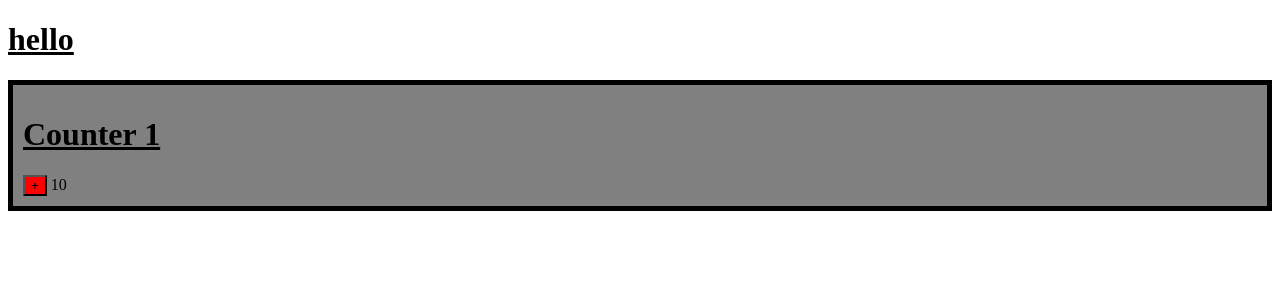
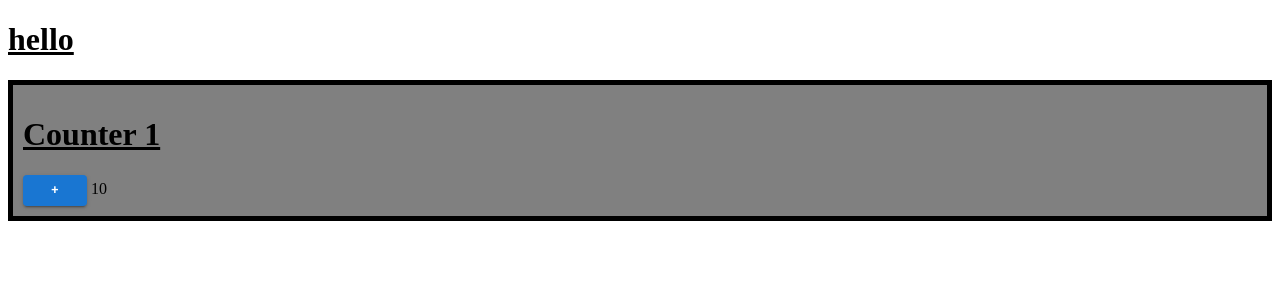
Before and after one commit to egoing/lgcns-2407171, a React (Vite) app: page / in a window 1280 px wide. Shown: the top 300 px of the page. Built offline with nearby package versions, Linux system fonts and the light colour scheme.

Commit message:
mui를 설치하고, button을 사용하는 예제

```diff
--- a/package.json
+++ b/package.json
@@ -10,6 +10,9 @@
     "preview": "vite preview"
   },
   "dependencies": {
+    "@emotion/react": "^11.14.0",
+    "@emotion/styled": "^11.14.1",
+    "@mui/material": "^7.2.0",
     "react": "^19.1.0",
     "react-dom": "^19.1.0"
   },
--- a/src/App.tsx
+++ b/src/App.tsx
@@ -1,6 +1,7 @@
 import { useState } from "react";
 import "./App.css";
 import s from "./App.module.css";
+import { Button } from "@mui/material";
 console.log("🚀 ~ s:", s.btn);
 
 function Counter({ title, initValue }: { title: string; initValue: number }) {
@@ -14,9 +15,9 @@ function Counter({ title, initValue }: { title: string; initValue: number }) {
     return (
         <div style={css}>
             <h1>{title}</h1>
-            <button className={s.btn} onClick={handleClick}>
+            <Button variant="contained" size="small" onClick={handleClick}>
                 +
-            </button>{" "}
+            </Button>{" "}
             {count}
         </div>
     );
```
Also changed, not shown: 1 other file (tests, documents, lock files or other folders).
